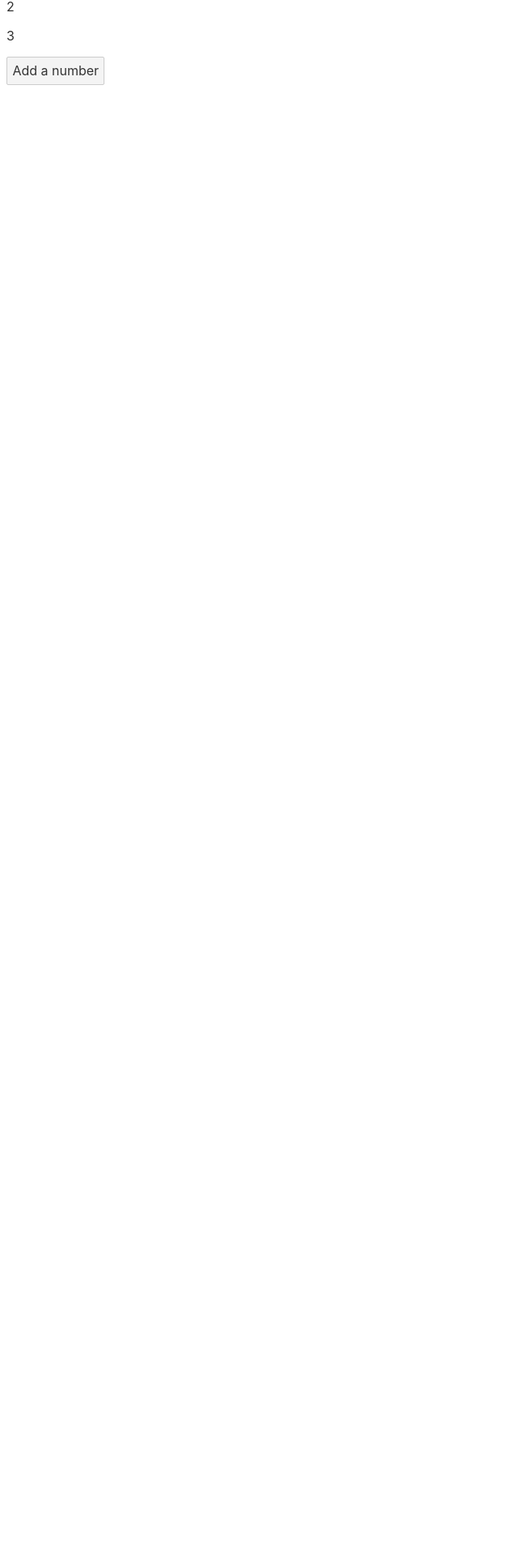
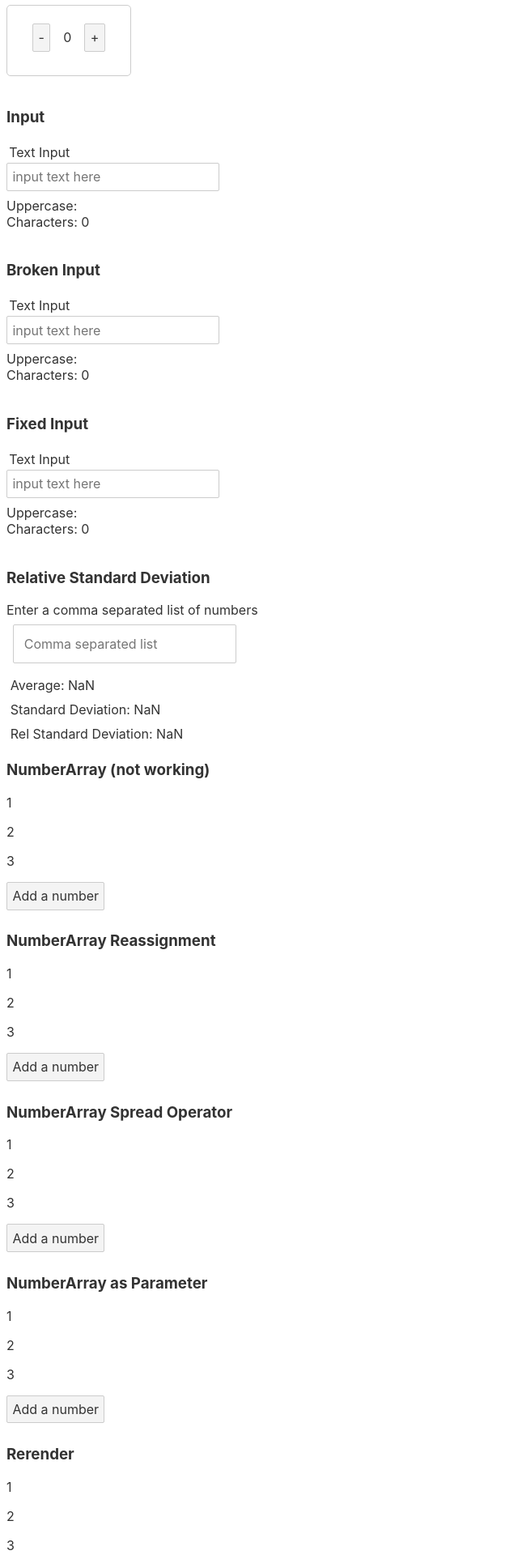
Before and after one commit to kinxiel/general_theory_svelte_reactivity, a Svelte app: page / in a window 1280 px wide. Shown: the part 62-1982 px from the top of the page at 81% size, without its empty margins (0-640 px from the left). Before the commit the page ends 800 px from the top, so only its background shows below. Built offline with nearby package versions, Linux system fonts and the light colour scheme.

Commit message:
Added all examples to App.svelte

```diff
--- a/src/App.svelte
+++ b/src/App.svelte
@@ -7,9 +7,47 @@
   import NumberArrayReassignment from './components/NumberArrayReassignment.svelte';
   import NumberArraySpread from './components/NumberArraySpread.svelte';
   import NumberArrayAsParameter from './components/NumberArrayAsParameter.svelte';
+  import NumberArrayRerender from './components/NumberArrayRerender.svelte';
   import RelativeStandardDeviation from './components/RelativeStandardDeviation.svelte';
 </script>
 
 <main>
+  <h3>Counter</h3>
+  <Counter />
+  <br />
+
+  <h3>Input</h3>
+  <Input />
+  <br />
+
+  <h3>Broken Input</h3>
+  <InputBroken />
+  <br />
+
+  <h3>Fixed Input</h3>
+  <InputFixed />
+  <br />
+
+  <h3>Relative Standard Deviation</h3>
+  <RelativeStandardDeviation />
+  <br />
+
+  <h3>NumberArray (not working)</h3>
+  <NumberArray />
+  <br />
+
+  <h3>NumberArray Reassignment</h3>
+  <NumberArrayReassignment />
+  <br />
+
+  <h3>NumberArray Spread Operator</h3>
+  <NumberArraySpread />
+  <br />
+
+  <h3>NumberArray as Parameter</h3>
   <NumberArrayAsParameter />
+  <br />
+
+  <h3>Rerender</h3>
+  <NumberArrayRerender />
 </main>
--- /dev/null
+++ b/src/components/NumberArrayRerender.svelte
@@ -0,0 +1,27 @@
+<script>
+  let numbers = [1, 2, 3];
+  let isVisible = true;
+
+  function addNumber() {
+    numbers.push(numbers.length + 1);
+    console.log(numbers);
+  }
+
+  function rerender() {
+    isVisible = false;
+    setTimeout(function () {
+      isVisible = true;
+    }, 100);
+  }
+</script>
+
+{#if isVisible}
+  {#each numbers as number}
+    <p>
+      {number}
+    </p>
+  {/each}
+{/if}
+
+<button on:click={addNumber}> Add a number </button>
+<button on:click={rerender}> Rerender </button>
```
